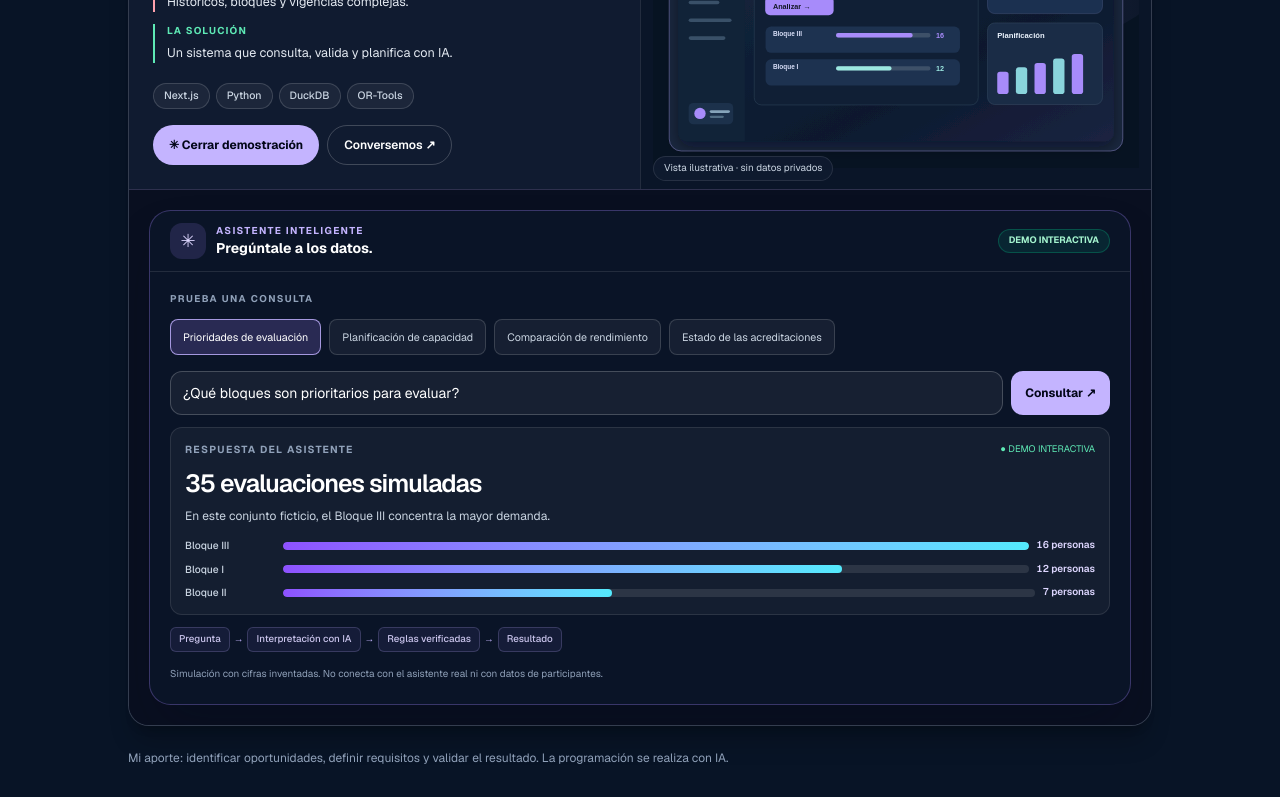
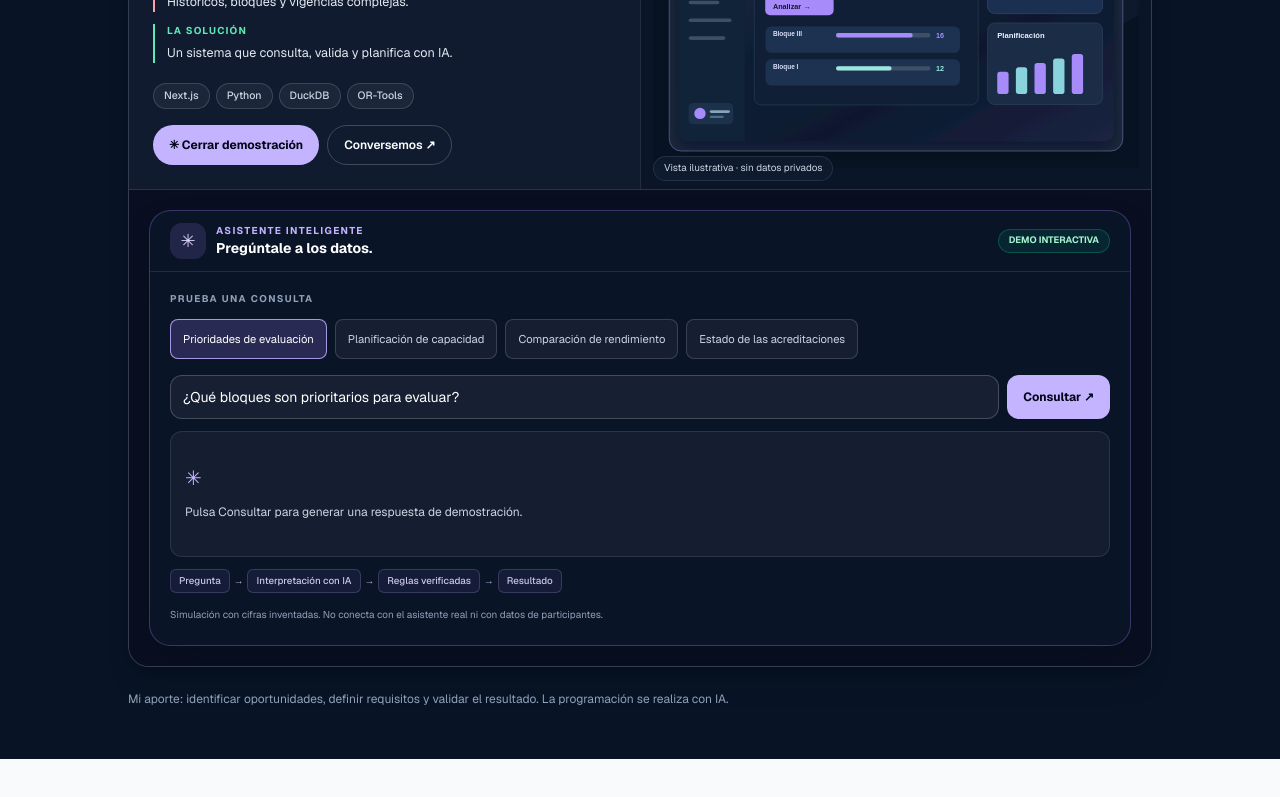
Before and after one commit to Jarce003/jorge-arce-portfolio, a Next.js app: page /es/projects/acreditaciones-app in a window 1280 px wide. Shown: the part 410-1207 px from the top of the page. After the commit the page ends 1169 px from the top, so only its background shows below. Built offline with nearby package versions, Linux system fonts and the light colour scheme.

Commit message:
fix(ai-preview): make Consultar produce a visible new result, accessible feedback and charts after submit

```diff
--- a/src/components/project-demo/acreditaciones-demo.tsx
+++ b/src/components/project-demo/acreditaciones-demo.tsx
@@ -1,6 +1,6 @@
 "use client";
 
-import { useState } from "react";
+import { useEffect, useRef, useState, type FormEvent } from "react";
 
 type Props = { lang: "es" | "en"; compact?: boolean };
 type ScenarioId = "priority" | "capacity" | "performance" | "validity";
@@ -175,25 +175,71 @@ function detectScenario(text: string, lang: Props["lang"]): ScenarioId | null {
 export function AcreditacionesDemo({ lang, compact = false }: Props) {
   const t = content[lang];
   const [query, setQuery] = useState(t.cases.priority.prompt);
-  const [chosen, setChosen] = useState<ScenarioId>("priority");
+  const [result, setResult] = useState<{ id: ScenarioId; serial: number } | null>(null);
+  const [working, setWorking] = useState(false);
   const [error, setError] = useState(false);
-  const scenario = t.cases[chosen];
-  const max = Math.max(...scenario.stats.map((item) => item.value), 1);
+  const timer = useRef<ReturnType<typeof setTimeout> | null>(null);
+  const responseRef = useRef<HTMLDivElement>(null);
+  const count = useRef(0);
+
+  useEffect(() => () => {
+    if (timer.current) clearTimeout(timer.current);
+  }, []);
+
+  const resetPending = () => {
+    if (timer.current) {
+      clearTimeout(timer.current);
+      timer.current = null;
+    }
+    setWorking(false);
+  };
+
   const select = (id: ScenarioId) => {
+    resetPending();
     setQuery(t.cases[id].prompt);
-    setChosen(id);
-    setError(false);
-  };
-  const submit = (event: React.FormEvent<HTMLFormElement>) => {
-    event.preventDefault();
-    const next = detectScenario(query, lang);
-    if (!next) { setError(true); return; }
-    setChosen(next);
+    setResult(null);
     setError(false);
   };
 
+  const submit = (event: FormEvent<HTMLFormElement>) => {
+    event.preventDefault();
+    resetPending();
+    const next = detectScenario(query, lang);
+    setError(!next);
+    setResult(null);
+
+    if (!next) return;
+
+    // Simulate the interaction rhythm of the original product without
+    // suggesting an actual live AI/backend request or exposing private data.
+    setWorking(true);
+    const serial = ++count.current;
+    timer.current = setTimeout(() => {
+      setResult({ id: next, serial });
+      setWorking(false);
+      timer.current = null;
+      responseRef.current?.focus({ preventScroll: true });
+    }, 320);
+  };
+
+  const scenario = result ? t.cases[result.id] : null;
+  const max = scenario ? Math.max(...scenario.stats.map((item) => item.value), 1) : 1;
+  const selectedPrompt = detectScenario(query, lang);
+  const helper = lang === "es"
+    ? {
+        start: "Pulsa Consultar para generar una respuesta de demostración.",
+        processing: "Interpretando la consulta y aplicando reglas de muestra…",
+        finished: "Consulta respondida",
+      }
+    : {
+        start: "Press Ask to generate a sample answer.",
+        processing: "Interpreting the question and applying sample rules…",
+        finished: "Question answered",
+      };
+
   return (
-    <div className="overflow-hidden rounded-[1.35rem] border border-violet-400/30 bg-[#0a1427] text-white shadow-2xl shadow-slate-950/25">
+    <div className="overflow-hidden rounded-[1.35rem] border border-violet-400/30 bg-[#0a1427] text-white shadow-2xl shadow-slate-950/25"
+      data-testid="acreditaciones-demo">
       <header className="flex items-center justify-between gap-2 border-b border-white/10 px-4 py-3 sm:px-5">
         <div className="flex min-w-0 items-center gap-2.5">
           <span className="flex size-9 shrink-0 items-center justify-center rounded-xl bg-violet-400/15 text-lg text-violet-200" aria-hidden="true">✳</span>
@@ -212,43 +258,74 @@ export function AcreditacionesDemo({ lang, compact = false }: Props) {
         <p className="text-[.61rem] font-bold tracking-[.14em] text-slate-400">{t.examples}</p>
         <div className="flex gap-2 overflow-x-auto pb-1" role="group" aria-label={t.examples}>
           {ids.map((id) => (
-            <button type="button" key={id} aria-pressed={chosen === id && !error} onClick={() => select(id)}
-              className={"min-h-9 max-w-48 shrink-0 rounded-lg border px-3 py-2 text-left text-[.67rem] leading-4 transition-colors " + (chosen === id && !error ? "border-violet-300/80 bg-violet-400/20 text-white" : "border-white/15 bg-white/5 text-slate-300 hover:border-violet-300/40")}>
+            <button type="button" key={id} aria-pressed={selectedPrompt === id}
+              onClick={() => select(id)}
+              className={"min-h-10 max-w-48 shrink-0 rounded-lg border px-3 py-2 text-left text-[.7rem] leading-4 transition-colors " +
+                (selectedPrompt === id ? "border-violet-300/80 bg-violet-400/20 text-white" : "border-white/15 bg-white/5 text-slate-300 hover:border-violet-300/40")}>
               {t.cases[id].title}
             </button>
           ))}
         </div>
 
-        <form onSubmit={submit} className="flex items-center gap-2">
+        <form onSubmit={submit} className="flex flex-wrap items-center gap-2" data-testid="demo-query-form">
           <label htmlFor={"ai-query-" + lang + (compact ? "-compact" : "-full")} className="sr-only">{t.ask}</label>
-          <input id={"ai-query-" + lang + (compact ? "-compact" : "-full")} value={query} onChange={(event) => setQuery(event.target.value)}
+          <input id={"ai-query-" + lang + (compact ? "-compact" : "-full")}
+            value={query}
+            onChange={(event) => {
+              resetPending();
+              setQuery(event.target.value);
+              setResult(null);
+              setError(false);
+            }}
             maxLength={230} placeholder={t.inputPlaceholder}
-            className="min-h-11 min-w-0 flex-1 rounded-xl border border-white/20 bg-white/[.055] px-3 text-xs text-white outline-none placeholder:text-slate-500 focus-visible:border-violet-300 sm:text-sm" />
-          <button type="submit" className="min-h-11 shrink-0 rounded-xl bg-violet-300 px-3.5 text-xs font-bold text-slate-950 hover:bg-violet-200">
-            {t.action} ↗
+            className="min-h-11 min-w-0 flex-[1_1_210px] rounded-xl border border-white/20 bg-white/[.055] px-3 text-xs text-white outline-none placeholder:text-slate-500 focus-visible:border-violet-300 sm:text-sm" />
+          <button type="submit" disabled={working}
+            className="min-h-11 shrink-0 rounded-xl bg-violet-300 px-4 text-xs font-bold text-slate-950 hover:bg-violet-200 disabled:cursor-wait disabled:opacity-70"
+            data-testid="demo-submit">
+            {working ? "…" : t.action + " ↗"}
           </button>
         </form>
-        {error && <p role="status" className="rounded-lg bg-amber-300/10 px-3 py-2 text-xs leading-5 text-amber-200">{t.unsupported}</p>}
+        {error && (
+          <p role="alert" className="rounded-lg border border-amber-200/20 bg-amber-300/10 px-3 py-2 text-xs leading-5 text-amber-200" data-testid="demo-unsupported">
+            {t.unsupported}
+          </p>
+        )}
 
-        <div className="rounded-xl border border-white/10 bg-white/[.045] p-3.5" aria-live="polite">
-          <div className="flex items-center justify-between gap-2">
+        <div ref={responseRef} tabIndex={-1} aria-live="polite" aria-atomic="true"
+          className="rounded-xl border border-white/10 bg-white/[.045] p-3.5 outline-none focus-visible:border-violet-400"
+          data-testid="demo-response">
+          {scenario ? (
+            <>
+              <div className="flex flex-wrap items-center justify-between gap-2">
                 <p className="text-[.64rem] font-bold uppercase tracking-[.12em] text-slate-400">{t.response}</p>
-            <span className="text-[.59rem] text-emerald-300">● {t.badge}</span>
+                <span className="rounded-full border border-emerald-300/20 bg-emerald-300/10 px-2 py-1 text-[.62rem] font-semibold text-emerald-300">
+                  ✓ {helper.finished} #{result?.serial}
+                </span>
               </div>
-          <p className="mt-2 text-[1.55rem] font-semibold tracking-[-.04em] text-white">{scenario.measure}</p>
+              <p className="mt-2 text-[1.55rem] font-semibold tracking-[-.04em] text-white" data-testid="demo-metric">{scenario.measure}</p>
               <p className="mt-1 text-xs leading-5 text-slate-300">{scenario.answer}</p>
-          <div className="mt-3 space-y-2">
+              <div className="mt-4 space-y-2.5" role="group" aria-label={scenario.title}>
                 {scenario.stats.map((item) => (
-              <div key={item.name} className="grid grid-cols-[70px_1fr_auto] items-center gap-2 sm:grid-cols-[90px_1fr_auto]">
-                <span className="truncate text-[.64rem] font-medium text-slate-300">{item.name}</span>
-                <div className="h-2 overflow-hidden rounded-full bg-white/10">
-                  <div className="h-full rounded-full bg-gradient-to-r from-violet-500 to-cyan-300 transition-[width] duration-300" style={{ width: (item.value / max) * 100 + "%" }} />
+                  <div key={item.name} className="grid grid-cols-[75px_minmax(50px,1fr)_auto] items-center gap-2 sm:grid-cols-[96px_minmax(50px,1fr)_auto]">
+                    <span className="truncate text-[.68rem] font-medium text-slate-300">{item.name}</span>
+                    <div className="h-2.5 overflow-hidden rounded-full bg-white/10">
+                      <div className="h-full rounded-full bg-gradient-to-r from-violet-500 to-cyan-300 transition-[width] duration-300"
+                        style={{ width: (item.value / max) * 100 + "%" }} />
                     </div>
-                <span className="text-[.62rem] font-semibold tabular-nums text-violet-200">{item.label}</span>
+                    <span className="text-[.67rem] font-semibold tabular-nums text-violet-200">{item.label}</span>
                   </div>
                 ))}
               </div>
-          {!compact && <p className="mt-3 text-[.67rem] leading-5 text-slate-400">{scenario.footnote}</p>}
+              <p className="mt-3 text-[.68rem] leading-5 text-slate-400">{scenario.footnote}</p>
+            </>
+          ) : (
+            <div className="flex min-h-24 flex-col justify-center gap-2" role="status">
+              <span className="text-xl text-violet-300" aria-hidden="true">{working ? "◌" : "✳"}</span>
+              <p className="text-xs leading-6 text-slate-300" data-testid="demo-prompt">
+                {working ? helper.processing : helper.start}
+              </p>
+            </div>
+          )}
         </div>
 
         <div className="flex flex-wrap items-center gap-1 text-[.55rem] font-medium text-violet-200/90 sm:text-[.61rem]">
```
Lines whose indentation alone changed are shown as unchanged.
